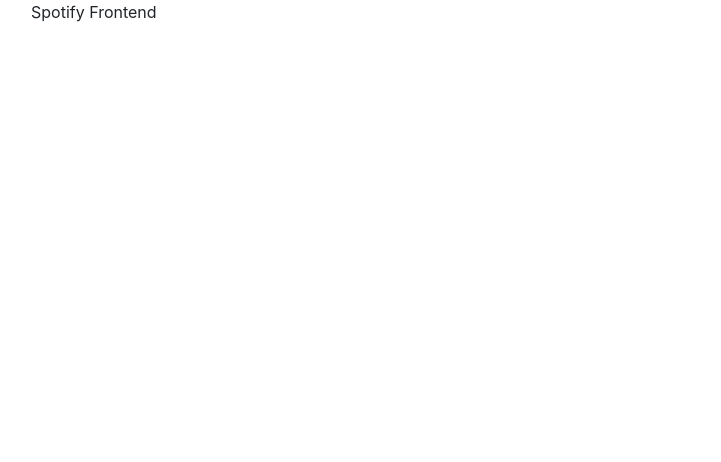
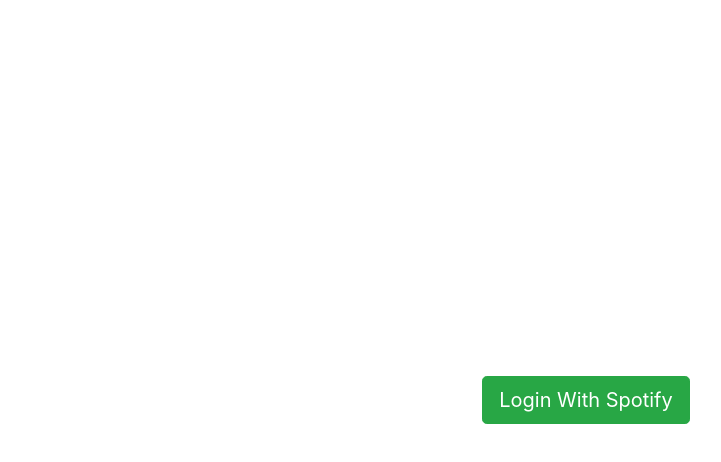
Before and after one commit to davidaceronc/spotify-clone, a React (Create React App) app in the folder frontend/: page / in a window 1280 px wide. Shown: the top 462 px of the page, without its empty margins (54-775 px from the left). Built offline with nearby package versions, Linux system fonts and the light colour scheme.

Commit message:
Basic Login with spotify implemented

```diff
--- a/frontend/src/App.tsx
+++ b/frontend/src/App.tsx
@@ -1,5 +1,8 @@
-import {Container} from "react-bootstrap";
+import Login from "./components/Login"
+import Dashboard from "./components/Dashboard"
+
+const code = new URLSearchParams(window.location.search).get("code")
 
 export default function App() {
-  return <Container>Spotify Frontend</Container>
+  return code ? <Dashboard code={code} /> : <Login />
 }
--- /dev/null
+++ b/frontend/src/components/Dashboard.tsx
@@ -0,0 +1,13 @@
+import React from 'react';
+import { Container } from "react-bootstrap"
+
+export default function Dashboard({code}:any) {
+    return (
+        <Container
+            className="d-flex justify-content-center align-items-center"
+            style={{ minHeight: "100vh" }}
+        >
+            {code}
+        </Container>
+    )
+}
--- /dev/null
+++ b/frontend/src/components/Login.tsx
@@ -0,0 +1,19 @@
+import React from 'react';
+import { Container } from "react-bootstrap"
+
+const CLIENT_ID = '6b47ef29af744b69b9a16041b4c224aa'
+const REDIRECT_URL = `http://localhost:3000`
+const AUTH_URL = `https://accounts.spotify.com/authorize?client_id=${CLIENT_ID}&response_type=code&redirect_uri=${REDIRECT_URL}&scope=streaming%20user-read-email%20user-read-private%20user-library-read%20user-library-modify%20user-read-playback-state%20user-modify-playback-state`
+
+export default function Login() {
+    return (
+        <Container
+            className="d-flex justify-content-center align-items-center"
+            style={{ minHeight: "100vh" }}
+        >
+            <a className="btn btn-success btn-lg" href={AUTH_URL}>
+                Login With Spotify
+            </a>
+        </Container>
+    )
+}
```
Also changed, not shown: 1 other file (tests, documents, lock files or other folders).
